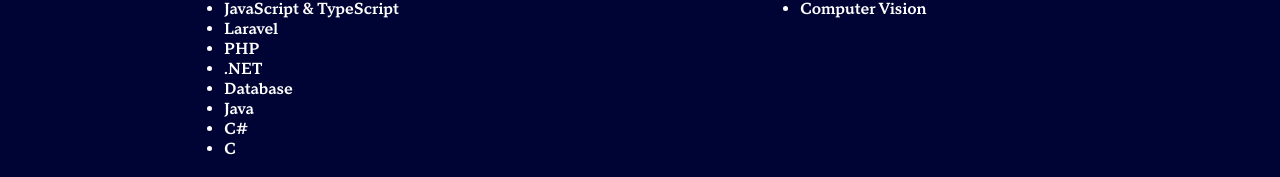
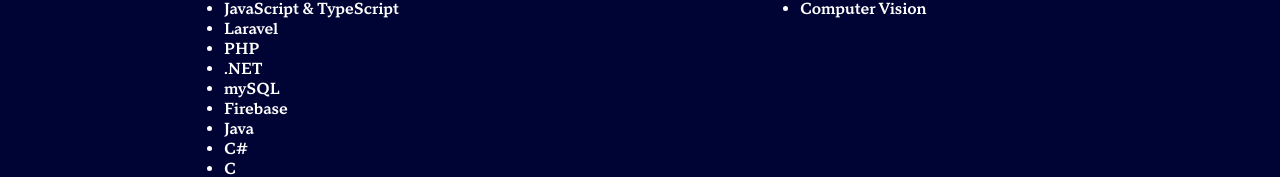
Before and after one commit to Kagensyou12/portofoliowebsite, a React (Create React App) app: page /about in a window 1280 px wide. Shown: the part 1332-1509 px from the top of the page. Built offline with nearby package versions, Linux system fonts and the light colour scheme.

Commit message:
adding new skills and changing other skills to be more specific

```diff
--- a/src/components/Skills.jsx
+++ b/src/components/Skills.jsx
@@ -17,7 +17,8 @@
                         <li>Laravel</li>
                         <li>PHP</li>
                         <li>.NET</li>
-                        <li>Database</li>
+                        <li>mySQL</li>
+                        <li>Firebase</li>
                         <li>Java</li>
                         <li>C#</li>
                         <li>C</li>
```
